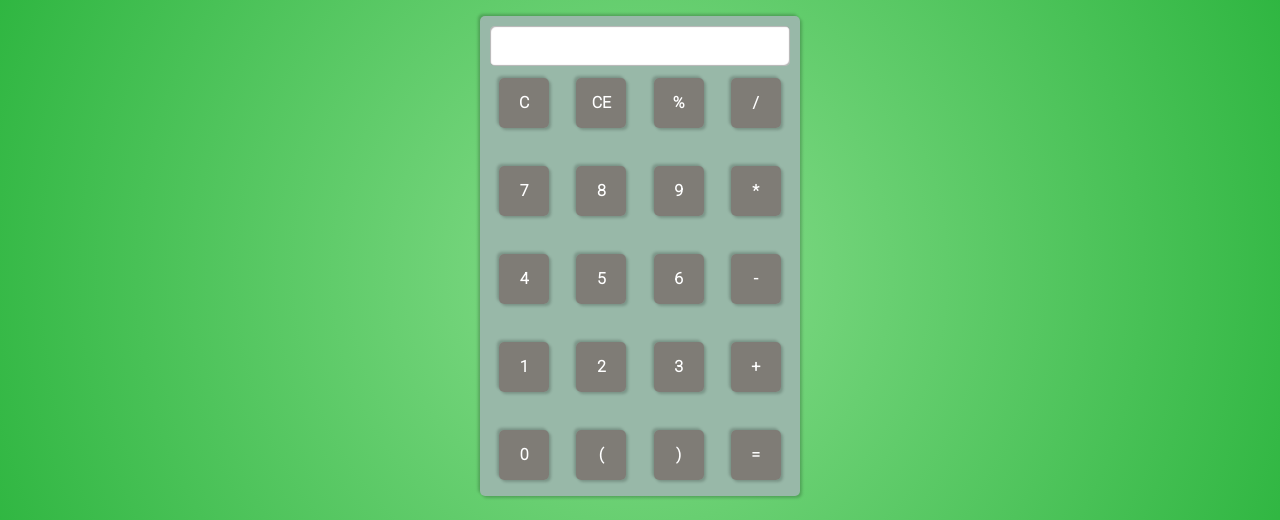
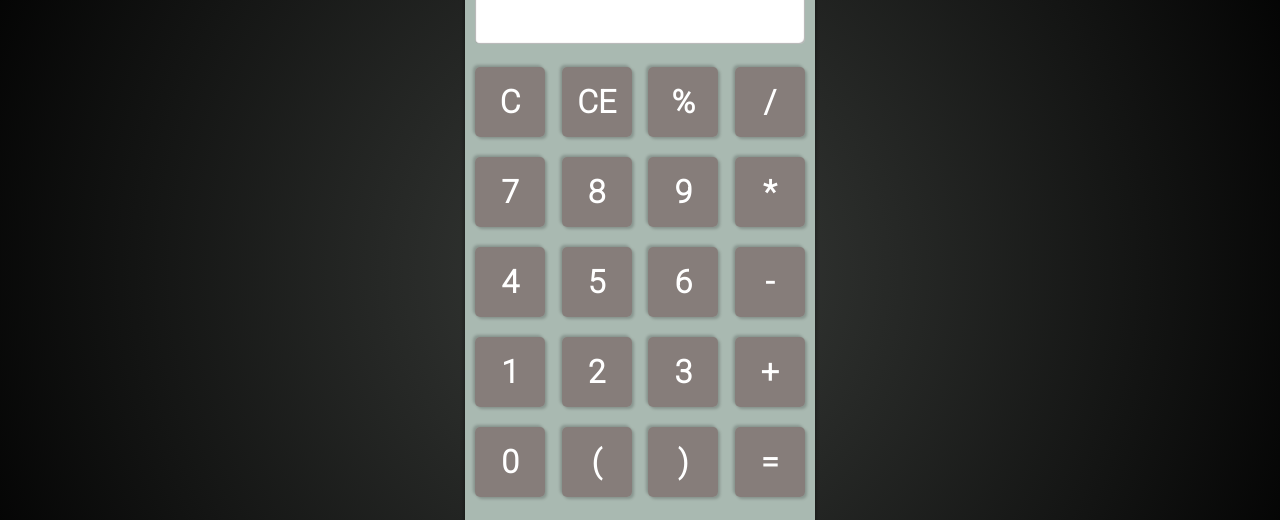
Before and after one commit to pitonoff/calculator, a plain HTML site: page index.html in a window 1280 px wide. Shown: the part 128-648 px from the top of the page. Drawn offline with Linux system fonts and the light colour scheme.

Commit message:
feat: new styles

```diff
--- a/index.css
+++ b/index.css
@@ -8,7 +8,7 @@
     display: flex;
     flex-direction: column;
     height: 100vh;
-    background: radial-gradient(circle, rgb(136, 221, 140), rgb(40, 179, 59));
+    background: radial-gradient(circle, rgb(58, 61, 58), rgb(0, 0, 0));
     display: flex;
     justify-content: center;
     align-items: center;
@@ -25,9 +25,9 @@
   }
 
   .calculator {
-    width: 320px;
-    height: 480px;
-    background: rgb(152, 184, 168);
+    width: 350px;
+    height: 100%;
+    background: rgb(169, 185, 177);
     border-radius: 5px;
     box-shadow: 2px 2px 3px rgba(0, 0, 0, 0.2), -2px -2px 3px rgba(0, 0, 0, 0.2);
   }
@@ -36,10 +36,10 @@
     display: flex;
     justify-content: center;
     align-items: center;
-    width: 300px;
-    height: 40px;
+    width: 330px;
+    height: 50px;
     background: #fff;
-    margin: 10px auto;
+    margin: 20px auto;
     border-radius: 5px;
     font-size: 1.4em;
     font-family: 'roboto';
@@ -49,7 +49,7 @@
   }
 
   .keyboard {
-    height: 440px;
+    height: 450px;
     display: flex;
     flex-wrap: wrap;
     justify-content: space-evenly;
@@ -57,9 +57,9 @@
   }
 
   button {
-    margin: 0.1em 0.5em;
-    width: 50px;
-    height: 50px;
+    margin: 0.1em 0.2em;
+    width: 70px;
+    height: 70px;
     display: flex;
     justify-content: center;
     align-items: center;
@@ -67,7 +67,7 @@
     border: none;
     cursor: pointer;
     font-family: 'roboto';
-    font-size: 1em;
+    font-size: 2em;
     font-weight: bold;
     background-color: rgba(112, 89, 89, 0.616);
     color: #fff;
```
